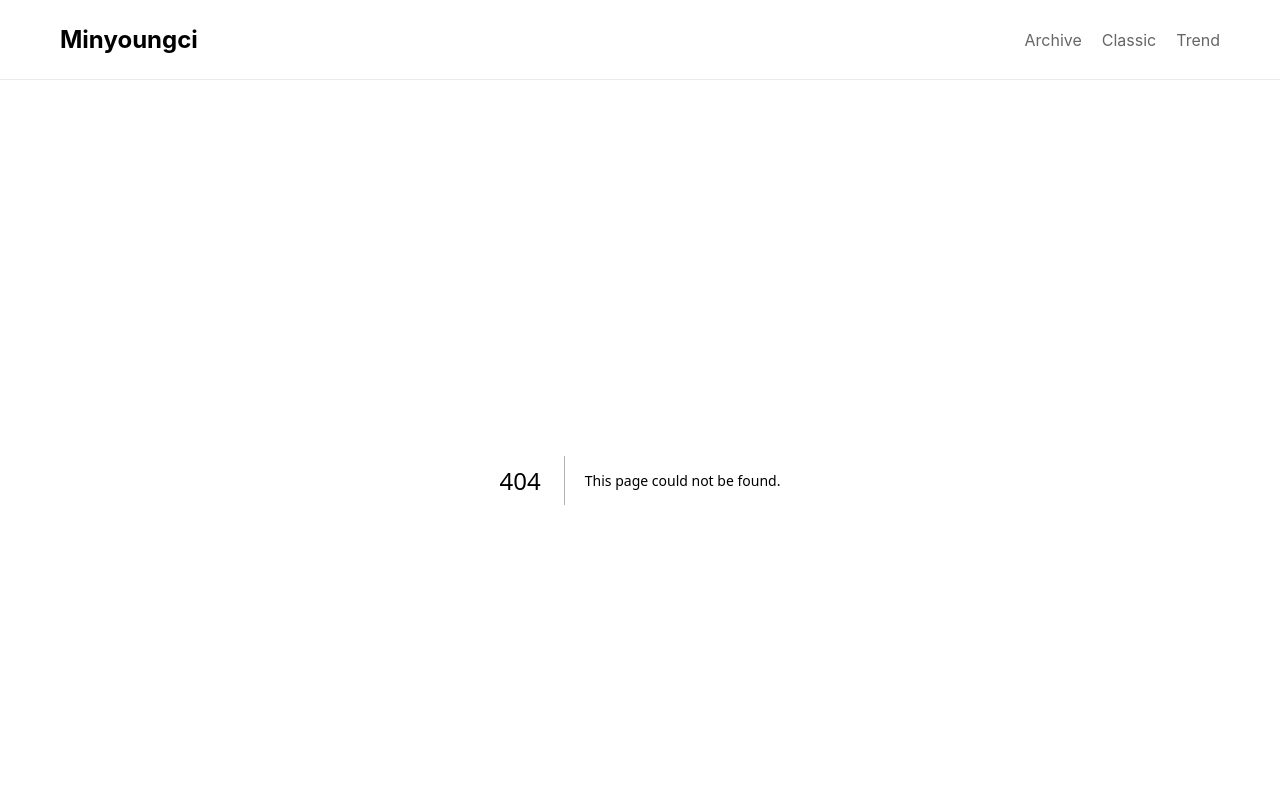
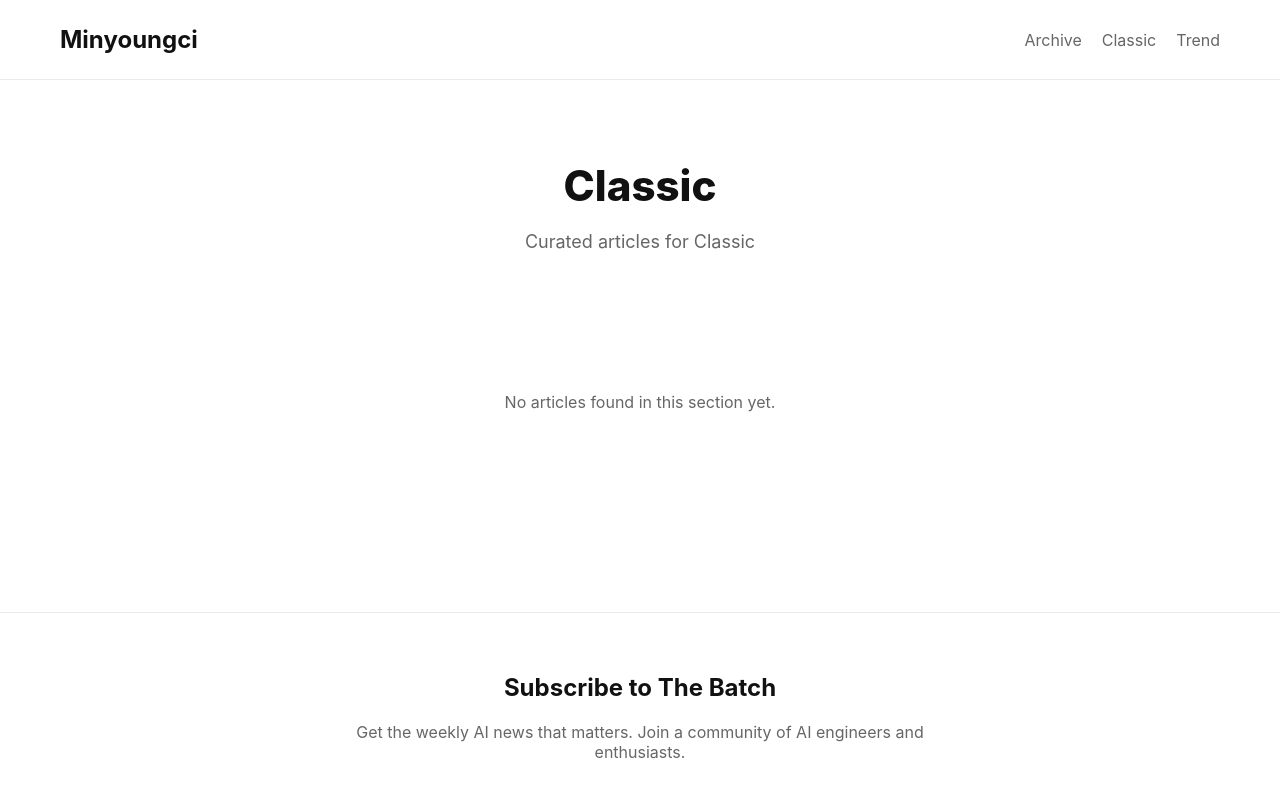
Before and after one commit to minyoungci/minyoungci.github.io, a Next.js app: page /section/Classic in a window 1280 px wide. Before the commit this address had no page. Shown: the top 790 px of the page. Built offline with nearby package versions, Linux system fonts and the light colour scheme.

Commit message:
feat: Add category filtering pages for Classic and Trend

```diff
--- /dev/null
+++ b/src/app/section/[category]/page.js
@@ -0,0 +1,64 @@
+import Brief from '@/components/Brief';
+import { getSortedPostsData } from '@/lib/posts';
+
+export function generateStaticParams() {
+    // Define the categories we want to generate pages for
+    // We can also extract this dynamically from all posts if we want
+    const posts = getSortedPostsData();
+    const tags = new Set(posts.map(post => post.tag));
+    // Also explicitly add the menu items to ensure they exist even if empty
+    tags.add('Classic');
+    tags.add('Trend');
+
+    return Array.from(tags).map(tag => ({
+        category: tag,
+    }));
+}
+
+export default async function Section({ params }) {
+    const { category } = await params;
+    const allPostsData = getSortedPostsData();
+
+    // Filter posts by category (Case insensitive)
+    const filteredPosts = allPostsData.filter(post =>
+        post.tag && post.tag.toLowerCase() === category.toLowerCase()
+    );
+
+    return (
+        <>
+            <section className="container" style={{ padding: '80px 20px 40px', textAlign: 'center' }}>
+                <h1 style={{ fontSize: '42px', fontWeight: '800', marginBottom: '20px', textTransform: 'capitalize' }}>
+                    {category}
+                </h1>
+                <p style={{ color: 'var(--color-text-muted)', fontSize: '18px' }}>
+                    Curated articles for {category}
+                </p>
+            </section>
+
+            <section className="container" style={{ padding: '40px 20px 80px' }}>
+                {filteredPosts.length > 0 ? (
+                    <div style={{
+                        display: 'grid',
+                        gridTemplateColumns: 'repeat(auto-fill, minmax(350px, 1fr))',
+                        gap: '40px'
+                    }}>
+                        {filteredPosts.map(({ id, date, title, tag, summary, image }) => (
+                            <Brief
+                                key={id}
+                                slug={id}
+                                title={title}
+                                tag={tag}
+                                summary={summary}
+                                image={image}
+                            />
+                        ))}
+                    </div>
+                ) : (
+                    <div style={{ textAlign: 'center', padding: '60px 0', color: 'var(--color-text-muted)' }}>
+                        No articles found in this section yet.
+                    </div>
+                )}
+            </section>
+        </>
+    );
+}
--- a/src/components/Navbar.js
+++ b/src/components/Navbar.js
@@ -9,8 +9,8 @@ export default function Navbar() {
                 </Link>
                 <div style={{ display: 'flex', gap: '20px' }}>
                     <Link href="/" style={{ color: 'var(--color-text-muted)' }}>Archive</Link>
-                    <Link href="/" style={{ color: 'var(--color-text-muted)' }}>Classic</Link>
-                    <Link href="/" style={{ color: 'var(--color-text-muted)' }}>Trend</Link>
+                    <Link href="/section/Classic" style={{ color: 'var(--color-text-muted)' }}>Classic</Link>
+                    <Link href="/section/Trend" style={{ color: 'var(--color-text-muted)' }}>Trend</Link>
                 </div>
             </div>
         </nav>
```
